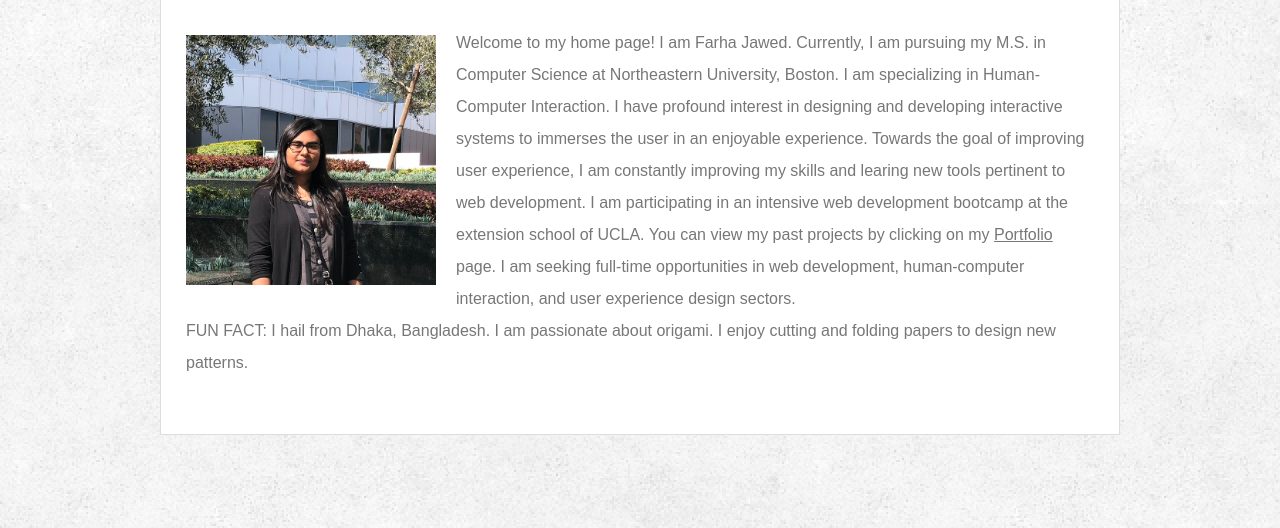
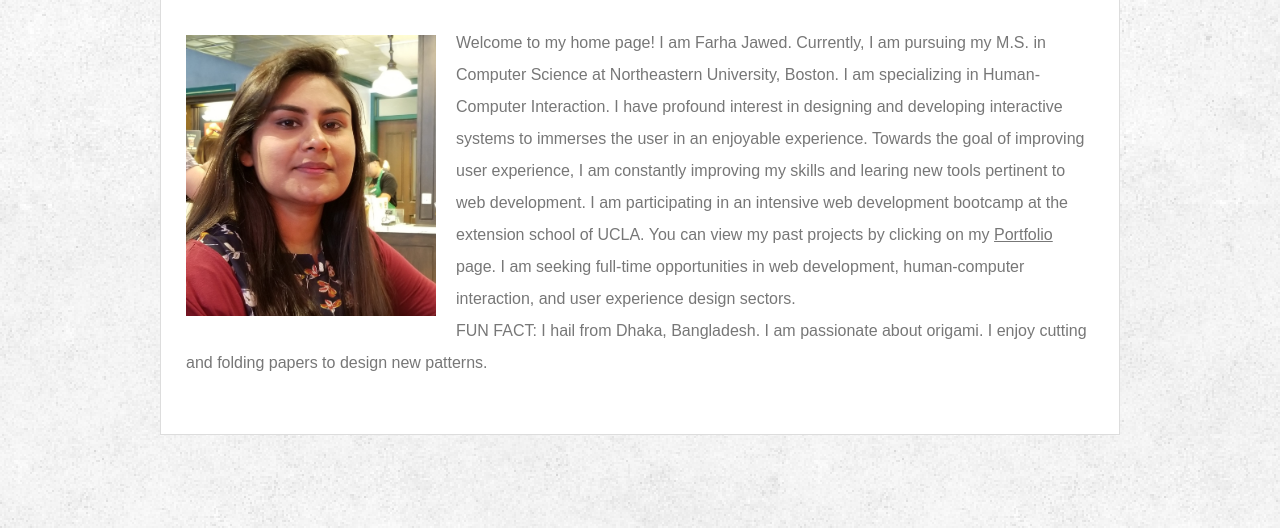
Before and after one commit to farha-neu/Responsive-Portfolio, a plain HTML site: page index.html in a window 1280 px wide. Shown: the part 196-724 px from the top of the page. Drawn offline with Linux system fonts and the light colour scheme.

Commit message:
Update index.html

```diff
--- a/index.html
+++ b/index.html
@@ -39,7 +39,7 @@
             <section class="container">
                 <h1>About Me</h1>
                 <div class="main-content">
-                    <img id="bio-image" src="assets/images/profile.png" alt="Farha Jawed Image">
+                    <img id="bio-image" src="assets/images/20190623_143400.jpg" alt="Farha Jawed Image">
                     <p>Welcome to my home page! I am Farha Jawed. Currently, I am pursuing my M.S. in Computer Science at Northeastern University, Boston. I am specializing in Human-Computer Interaction.  I have profound interest in designing and developing interactive systems to immerses the user in an enjoyable experience. Towards the goal of improving user experience, I am constantly improving my skills and learing new tools pertinent to web development. I am participating in an intensive web development bootcamp at the extension school of
                     UCLA. You can view my past projects by clicking on my <a href="portfolio.html">Portfolio</a> page. I am seeking full-time opportunities in web development, human-computer interaction, and user experience design sectors.
                     </p>
```
